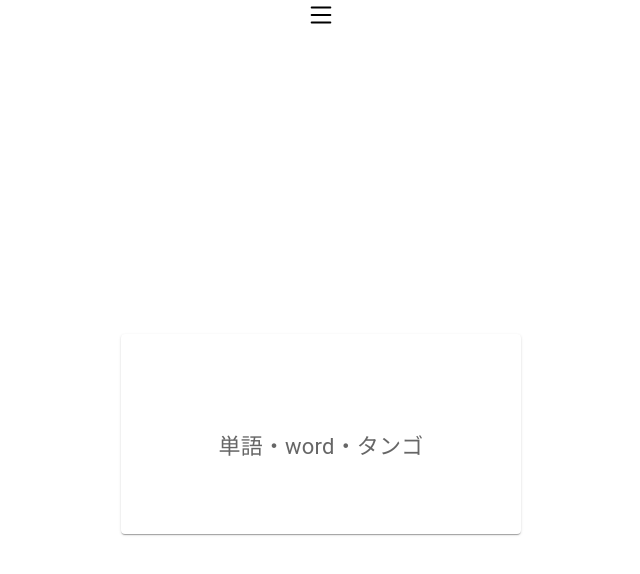
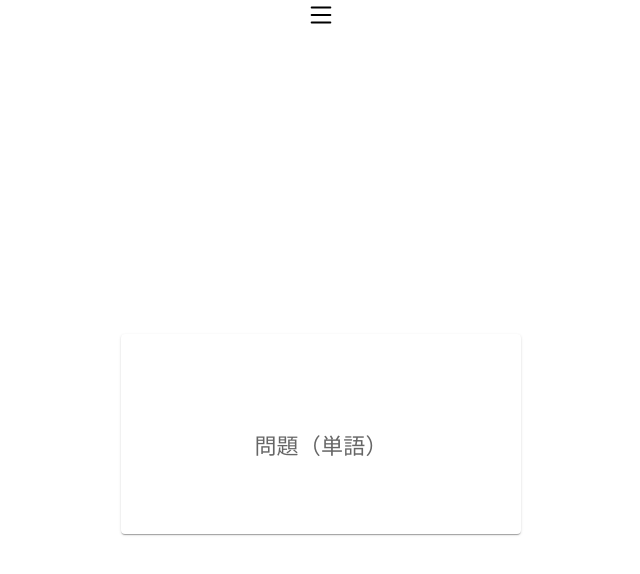
Before and after one commit to osugi21/tsFlashCard, a React (Create React App) app in the folder frontend/my-app/: page / in a window 1280 px wide. Shown: the top 574 px of the page, without its empty margins (319-959 px from the left). Built offline with nearby package versions, Linux system fonts and the light colour scheme; the HTML template or start-up script is replaced by a standard one.

Commit message:
問題と答えが交互に切り替わるようにした

```diff
--- a/frontend/my-app/src/component/word-cards-display/Cards.tsx
+++ b/frontend/my-app/src/component/word-cards-display/Cards.tsx
@@ -1,4 +1,4 @@
-import React from 'react'
+import React, { useState } from 'react'
 import Card from '@mui/material/Card';
 import CardContent from '@mui/material/CardContent';
 import Typography from '@mui/material/Typography';
@@ -6,9 +6,16 @@ import Typography from '@mui/material/Typography';
 
 
 function Cards() {
+const [clickCardLength, setClickCardLength] = useState(0)
+
+  const handleClickCard = () =>{
+  setClickCardLength(clickCardLength + 1)
+  console.log(clickCardLength)
+}
+
   return (
     <div style={{ display: 'flex', justifyContent: 'center', alignItems: 'center', height: '100vh' }}>
-      <Card sx={{ minWidth: 275, width: 400, height: 200  }}>
+      <Card sx={{ minWidth: 275, width: 400, height: 200  }} onClick={handleClickCard}>
       <CardContent sx={{
             display: 'flex',
             justifyContent: 'center',
@@ -16,13 +23,17 @@ function Cards() {
             height: '100%',
             textAlign: 'left',
           }}>
+
       <Typography gutterBottom sx={{
             color: 'text.secondary',
             fontSize: 22,
             wordWrap: 'break-word',
             whiteSpace: 'normal',
             maxWidth: '100%', }}>
-              単語・word・タンゴ
+           {clickCardLength %2 === 0
+           ? "問題（単語）"
+           : "答え"
+           }
         </Typography>
       </CardContent>
       </Card>
```
